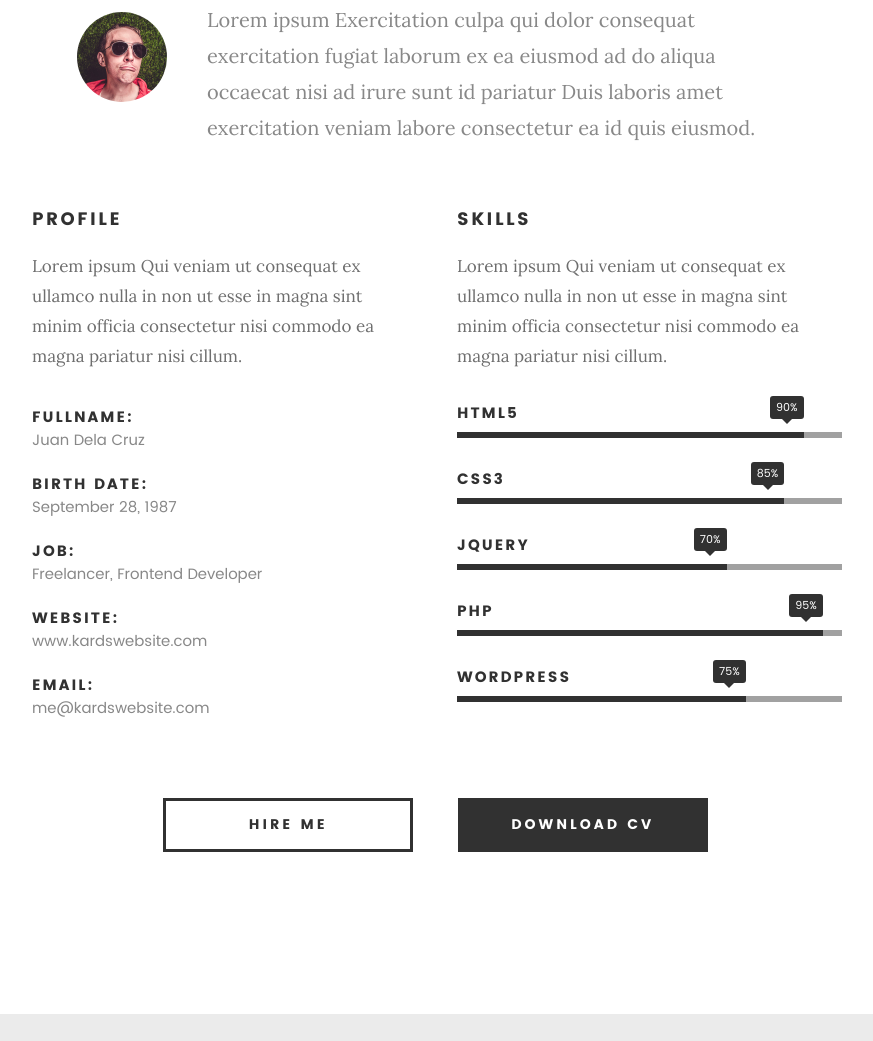
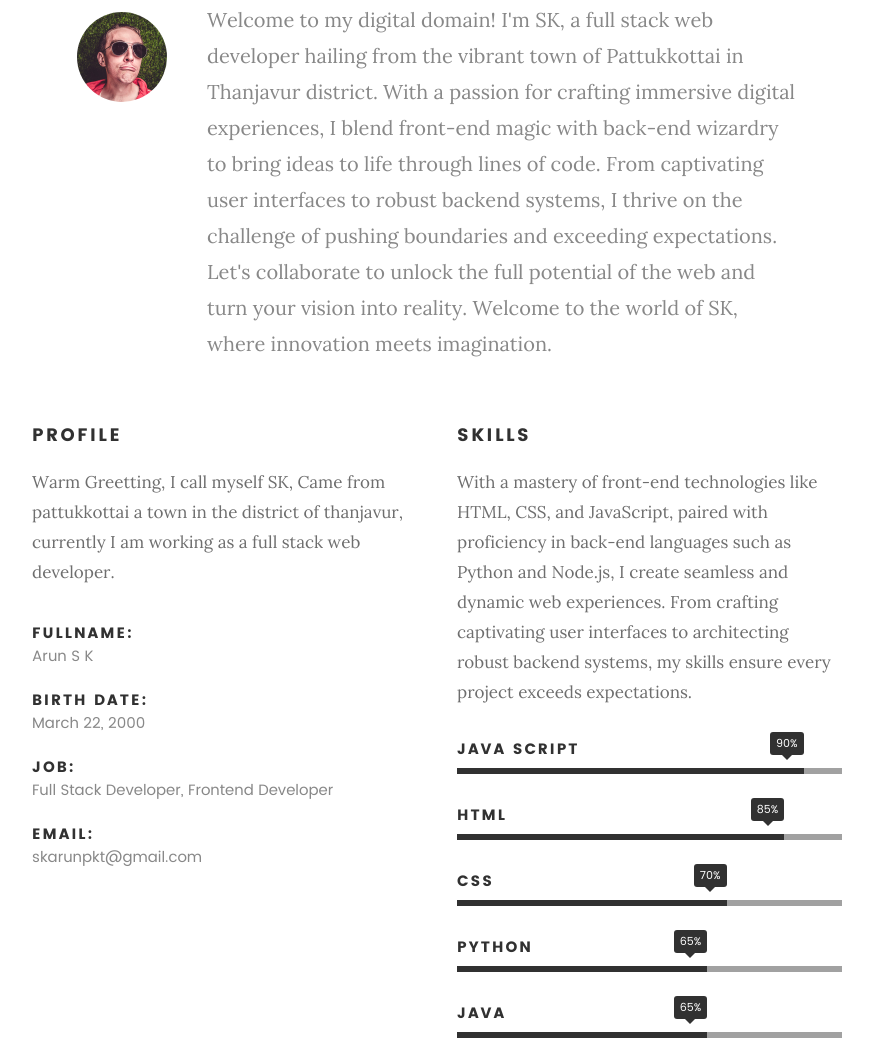
Before and after one commit to S-K-Arun/ArunSK, a plain HTML site: page index.html in a window 1280 px wide. Shown: the part 1037-2078 px from the top of the page, without its empty margins (203-1076 px from the left). Drawn offline with Linux system fonts and the light colour scheme; files whose address does not match are found by name.

Commit message:
new template

```diff
--- a/index.html
+++ b/index.html
@@ -7,7 +7,7 @@
    <!--- basic page needs
    ================================================== -->
    <meta charset="utf-8">
-	<title>Kards</title>
+	<title>SK</title>
 	<meta name="description" content="">
 	<meta name="author" content="">
 
@@ -43,7 +43,7 @@
    			<a class="menu-toggle" href="#"><span>Menu</span></a>
 
 	   		<div class="logo">
-		         <a href="index.html">KARDS</a>
+		         <a href="index.html">ARUN</a>
 		      </div>
 
 		   	<nav id="main-nav-wrap">
@@ -74,11 +74,11 @@
    			<div class="col-twelve">
 
 	   			<h5>Hello, World.</h5>
-	   			<h1>I'm Juan Dela Cruz.</h1>
+	   			<h1>I'm Arun SK.</h1>
 
 	   			<p class="intro-position">
 	   				<span>Front-end Developer</span>
-	   				<span>UI/UX Designer</span>
+	   				<span>Full Stack Developer</span>
 	   			</p>
 
 	   			<a class="button stroke smoothscroll" href="#about" title="">More About Me</a>
@@ -113,7 +113,7 @@
 
    				<img src="images/profile-pic.jpg" alt="Profile Picture">
 
-   				<p class="lead">Lorem ipsum Exercitation culpa qui dolor consequat exercitation fugiat laborum ex ea eiusmod ad do aliqua occaecat nisi ad irure sunt id pariatur Duis laboris amet exercitation veniam labore consectetur ea id quis eiusmod.</p>
+   				<p class="lead">Welcome to my digital domain! I'm SK, a full stack web developer hailing from the vibrant town of Pattukkottai in Thanjavur district. With a passion for crafting immersive digital experiences, I blend front-end magic with back-end wizardry to bring ideas to life through lines of code. From captivating user interfaces to robust backend systems, I thrive on the challenge of pushing boundaries and exceeding expectations. Let's collaborate to unlock the full potential of the web and turn your vision into reality. Welcome to the world of SK, where innovation meets imagination.</p>
    			</div>
 
    		</div>
@@ -124,28 +124,24 @@
    		<div class="col-six tab-full">
 
    			<h3>Profile</h3>
-   			<p>Lorem ipsum Qui veniam ut consequat ex ullamco nulla in non ut esse in magna sint minim officia consectetur nisi commodo ea magna pariatur nisi cillum.</p>
+   			<p>Warm Greetting, I call myself SK, Came from pattukkottai a town in the district of thanjavur, currently I am working as a full stack web developer.</p>
 
    			<ul class="info-list">
    				<li>
    					<strong>Fullname:</strong>
-   					<span>Juan Dela Cruz</span>
+   					<span>Arun S K</span>
    				</li>
    				<li>
    					<strong>Birth Date:</strong>
-   					<span>September 28, 1987</span>
+   					<span>March 22, 2000</span>
    				</li>
    				<li>
    					<strong>Job:</strong>
-   					<span>Freelancer, Frontend Developer</span>
-   				</li>
-   				<li>
-   					<strong>Website:</strong>
-   					<span>www.kardswebsite.com</span>
+   					<span>Full Stack Developer, Frontend Developer</span>
    				</li>
    				<li>
    					<strong>Email:</strong>
-   					<span>me@kardswebsite.com</span>
+   					<span>skarunpkt@gmail.com</span>
    				</li>
 
    			</ul> <!-- /info-list -->
@@ -155,29 +151,29 @@
    		<div class="col-six tab-full">
 
    			<h3>Skills</h3>
-   			<p>Lorem ipsum Qui veniam ut consequat ex ullamco nulla in non ut esse in magna sint minim officia consectetur nisi commodo ea magna pariatur nisi cillum.</p>
+   			<p>With a mastery of front-end technologies like HTML, CSS, and JavaScript, paired with proficiency in back-end languages such as Python and Node.js, I create seamless and dynamic web experiences. From crafting captivating user interfaces to architecting robust backend systems, my skills ensure every project exceeds expectations.</p>
 
 				<ul class="skill-bars">
 				   <li>
 				   	<div class="progress percent90"><span>90%</span></div>
-				   	<strong>HTML5</strong>
+				   	<strong>Java Script</strong>
 				   </li>
 				   <li>
 				   	<div class="progress percent85"><span>85%</span></div>
-				   	<strong>CSS3</strong>
+				   	<strong>HTML</strong>
 				   </li>
 				   <li>
 				   	<div class="progress percent70"><span>70%</span></div>
-				   	<strong>JQuery</strong>
+				   	<strong>CSS</strong>
 				   </li>
 				   <li>
-				   	<div class="progress percent95"><span>95%</span></div>
-				   	<strong>PHP</strong>
+				   	<div class="progress percent65"><span>65%</span></div>
+				   	<strong>Python</strong>
 				   </li>
 				   <li>
 
-				   	<div class="progress percent75"><span>75%</span></div>
-				   	<strong>Wordpress</strong>
+				   	<div class="progress percent65"><span>65%</span></div>
+				   	<strong>Java</strong>
 				   </li>
 
 				</ul> <!-- /skill-bars -->
```
